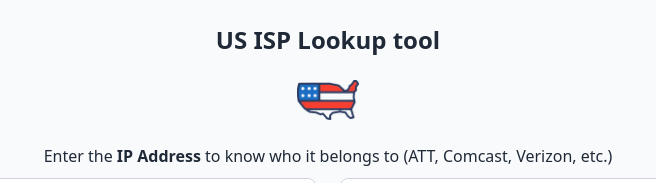
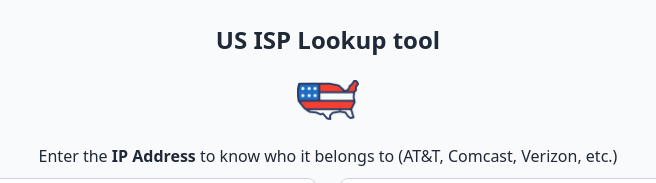
Before and after one commit to danielurra/whois, a website: page public/index.html in a window 1280 px wide. Shown: the top 183 px of the page, 312-968 px from the left. Drawn offline with Linux system fonts and the light colour scheme.

Commit message:
Update index.html

```diff
--- a/public/index.html
+++ b/public/index.html
@@ -15,7 +15,7 @@
   <div class="text-center mb-6">
     <img src="img/us-map-flag-background.png" alt="US Map Flag" class="mx-auto" style="width: 5%; height: auto;">
   </div>
-  <h3 class="text-center" style="padding-bottom: 10px;">Enter the <b>IP Address</b> to know who it belongs to (ATT, Comcast, Verizon, etc.)</h3>
+  <h3 class="text-center" style="padding-bottom: 10px;">Enter the <b>IP Address</b> to know who it belongs to (AT&T, Comcast, Verizon, etc.)</h3>
 
   <div class="wan-container flex flex-col md:flex-row justify-center gap-6">
 
```
